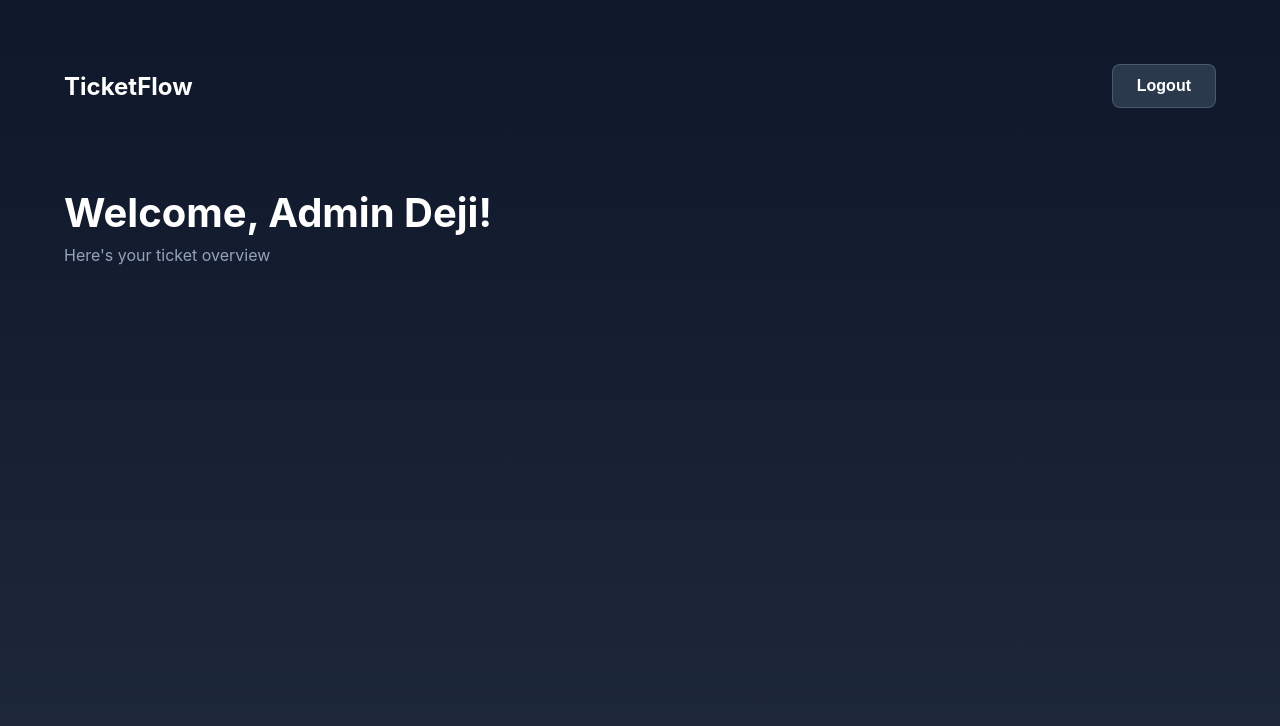
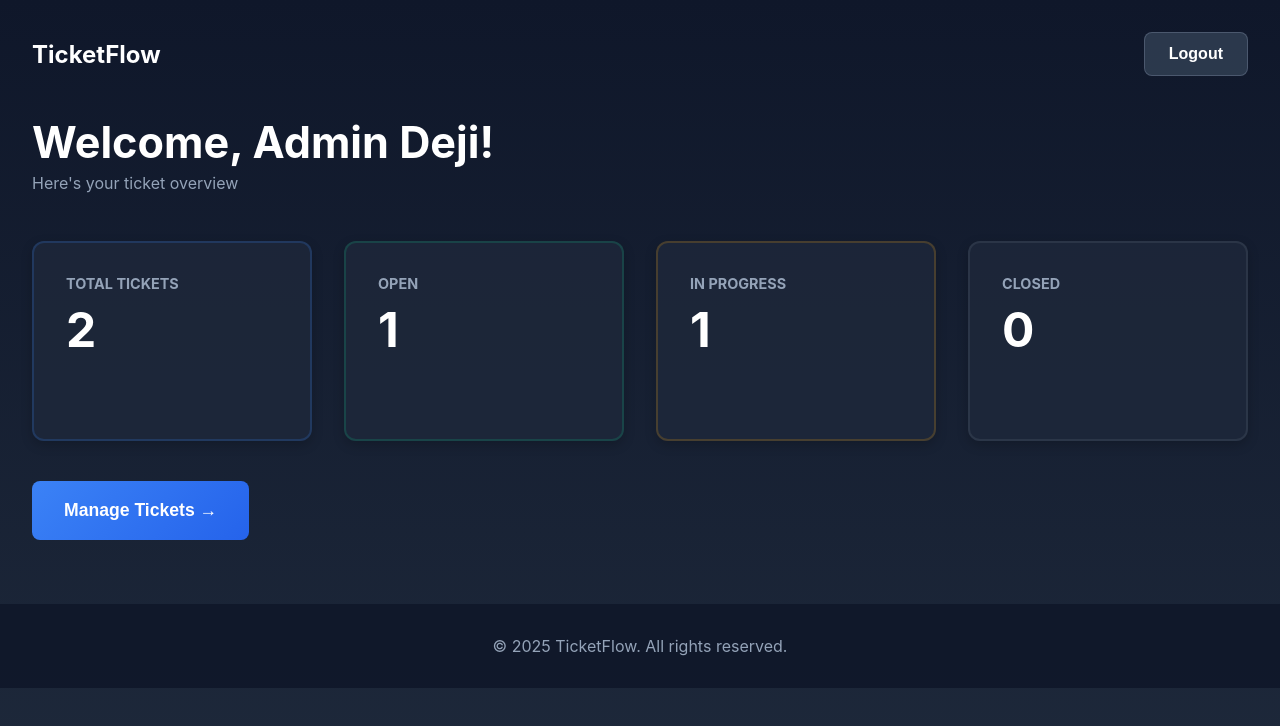
Before and after one commit to olusanyaemmanuelpg-sudo/ticket-management-app-using-react.js, a React (Vite) app: page /dashboard in a window 1280 px wide. Shown: the top 726 px of the page. Built offline with nearby package versions, Linux system fonts and the light colour scheme.

Commit message:
created the dashboard page

```diff
--- a/src/components/DashboardPage.css
+++ b/src/components/DashboardPage.css
@@ -2,18 +2,18 @@
 
 .dashboard-section {
 	min-height: 100vh;
+	padding: 0;
 }
 .dashboard-page {
 	max-width: 1440px;
 	margin: 0 auto;
-	padding: 2rem;
 }
 .dash-nav {
 	display: flex;
 	justify-content: space-between !important;
 	align-items: center;
-	justify-content: center;
-	margin-bottom: 3rem;
+	margin-bottom: 0.5rem;
+	padding: 2rem;
 }
 .dash-nav h2 {
 	color: white;
@@ -33,10 +33,49 @@
 }
 .dashboard-page h1 {
 	color: white;
-	font-size: 2.5rem;
-	margin-bottom: 0.5rem;
+	font-size: 2.7rem;
+	margin-bottom: 0.3rem;
+	padding: 0 2rem;
 }
 .dashboard-page p {
 	color: #94a3b8;
 	margin-bottom: 3rem;
+	padding: 0 2rem;
 }
+.dashboard-grid {
+	display: grid;
+	grid-template-columns: repeat(auto-fit, minmax(250px, 1fr));
+	gap: 2rem;
+	margin-bottom: 2.5rem;
+	padding: 0 2rem;
+}
+.StatcardStyle {
+	background: rgba(30, 41, 59, 0.8);
+	padding: 2rem;
+	border-radius: 12px;
+	box-shadow: 0 4px 12px rgba(0, 0, 0, 0.2);
+}
+.StatcardStyle h3 {
+	color: #94a3b8;
+	font-size: 0.9rem;
+	margin-bottom: 0.5rem;
+	text-transform: uppercase;
+}
+.StatcardStyle p {
+	color: white;
+	font-size: 3rem;
+	font-weight: bold;
+	padding: 0;
+}
+.manage-tickets {
+	background: linear-gradient(135deg, #3b82f6, #2563eb);
+	color: white;
+	border: none;
+	padding: 1.2rem 2rem;
+	border-radius: 8px;
+	cursor: pointer;
+	font-weight: 600;
+	font-size: 1.1rem;
+	transition: all 0.3s ease;
+	margin-left: 32px;
+}
--- a/src/components/DashboardPage.jsx
+++ b/src/components/DashboardPage.jsx
@@ -1,8 +1,17 @@
 /** @format */
 
 import './DashboardPage.css';
+import { FooterPage } from './Footer';
 
 export function DashboardPage() {
+	const StatCard = ({ title, value, color }) => {
+		return (
+			<div className='StatcardStyle' style={{ border: `2px solid ${color}33` }}>
+				<h3>{title}</h3>
+				<p>{value}</p>
+			</div>
+		);
+	};
 	return (
 		<main className='dashboard-section'>
 			<div className='dashboard-page'>
@@ -12,7 +21,16 @@ export function DashboardPage() {
 				</nav>
 				<h1>Welcome, Admin Deji!</h1>
 				<p>Here's your ticket overview</p>
+
+				<div className='dashboard-grid'>
+					<StatCard title='Total Tickets' value={2} color='#3b82f6' />
+					<StatCard title='Open' value={1} color='#10b981' />
+					<StatCard title='In Progress' value={1} color='#f59e0b' />
+					<StatCard title='Closed' value={0} color='#6b7280' />
+				</div>
+				<button className='manage-tickets'>Manage Tickets →</button>
 			</div>
+			<FooterPage />
 		</main>
 	);
 }
--- /dev/null
+++ b/src/components/Footer.css
@@ -0,0 +1,13 @@
+/** @format */
+
+footer {
+	background: rgba(15, 23, 42, 0.9);
+	padding: 2rem;
+	margin-top: 4rem;
+}
+.footertext {
+	max-width: 1440px;
+	margin: 0 auto;
+	text-align: center;
+	color: #94a3b8;
+}
--- /dev/null
+++ b/src/components/Footer.jsx
@@ -0,0 +1,11 @@
+/** @format */
+
+import './Footer.css';
+
+export function FooterPage() {
+	return (
+		<footer>
+			<div className='footertext'>© 2025 TicketFlow. All rights reserved.</div>
+		</footer>
+	);
+}
--- a/src/components/LandingPage.css
+++ b/src/components/LandingPage.css
@@ -167,14 +167,3 @@ nav .primaryButton {
 	color: #94a3b8;
 	line-height: 1.6;
 }
-footer {
-	background: rgba(15, 23, 42, 0.9);
-	padding: 2rem;
-	margin-top: 4rem;
-}
-.footertext {
-	max-width: 1440px;
-	margin: 0 auto;
-	text-align: center;
-	color: #94a3b8;
-}
--- a/src/components/LandingPage.jsx
+++ b/src/components/LandingPage.jsx
@@ -1,5 +1,6 @@
 /** @format */
 
+import { FooterPage } from './Footer';
 import './LandingPage.css';
 
 export function LandingPage() {
@@ -68,11 +69,7 @@ export function LandingPage() {
 					</div>
 				</div>
 			</section>
-			<footer>
-				<div className='footertext'>
-					© 2025 TicketFlow. All rights reserved.
-				</div>
-			</footer>
+			<FooterPage />
 		</>
 	);
 }
--- a/src/components/LoginPage.jsx
+++ b/src/components/LoginPage.jsx
@@ -68,7 +68,7 @@ export function LoginPage({ useAuth, showToast }) {
 				<div className='login-input'>
 					<label>Password</label>
 					<input
-						type='password'
+						type={showPass ? 'password' : 'text'}
 						placeholder='password123'
 						value={password}
 						onChange={passwordInput}
```
